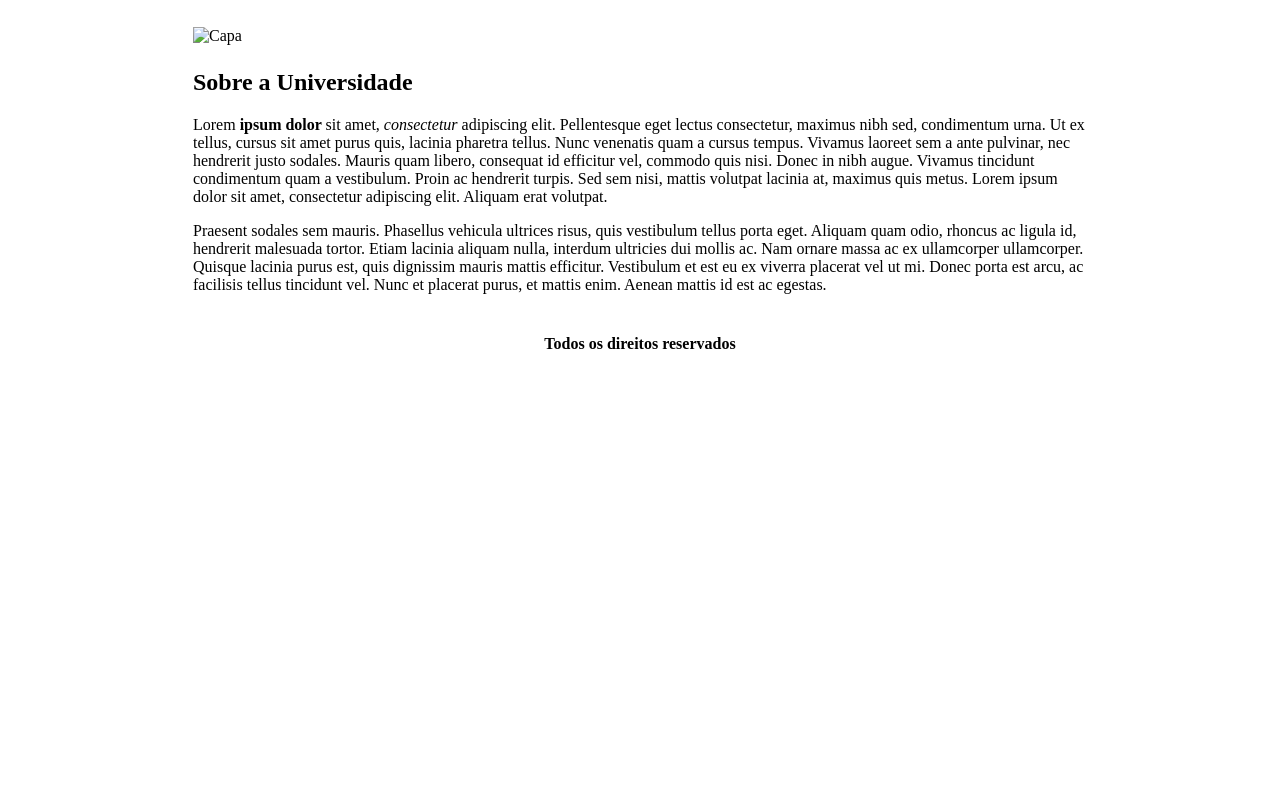
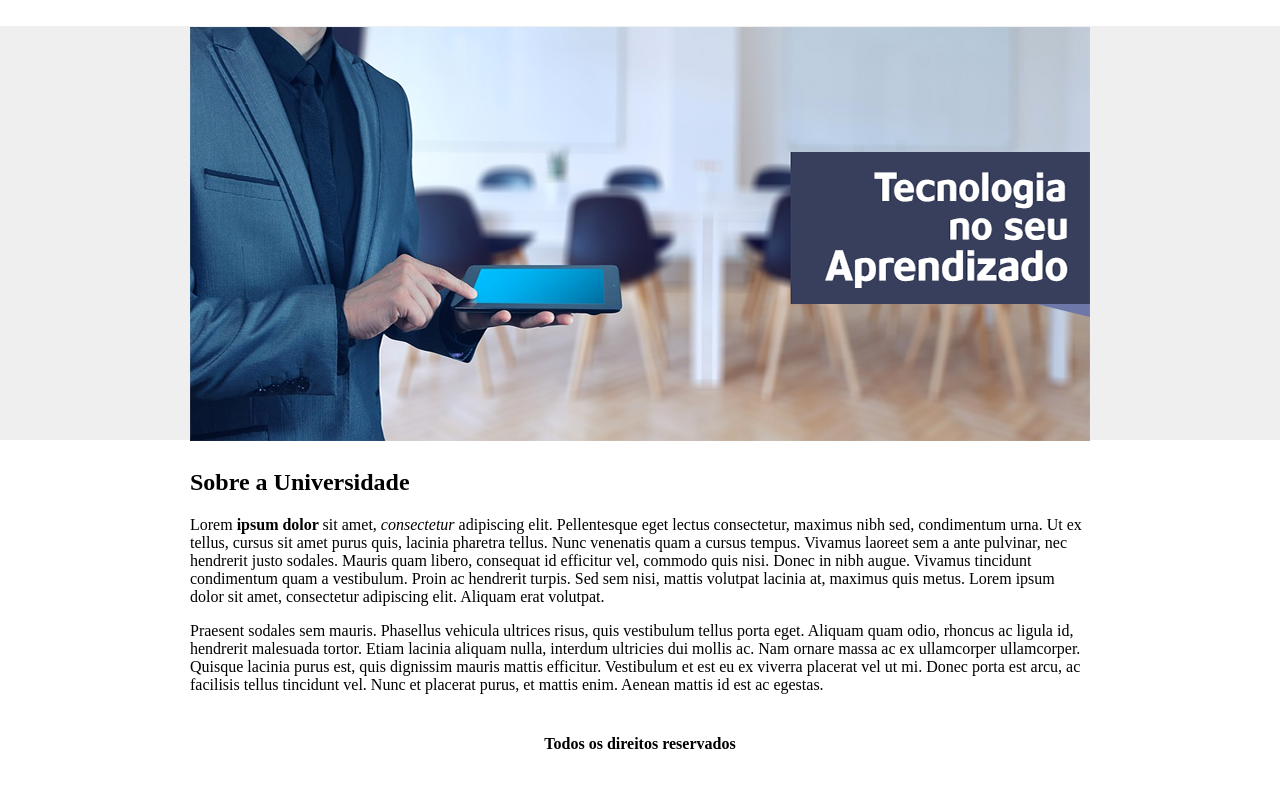
Before and after one commit to Douglasyohan/study_html, a plain HTML site: page index.html in a window 1280 px wide. Shown: the part 78-863 px from the top of the page. Before the commit the page ends 800 px from the top, so only its background shows below. Drawn offline with Linux system fonts and the light colour scheme.

Commit message:
Update index.html

```diff
--- a/index.html
+++ b/index.html
@@ -6,7 +6,7 @@
     <meta charset="utf-8">
 </head>
 
-<body background="imagens/fundo.png">
+<body background="fundo.png">
     <table border="0" width="900" align="center">
         <tr>
             <td height="90"><img src="Logo.png"> </td>
@@ -18,7 +18,7 @@
             </td>
         </tr>
         <tr>
-            <td colspan="2"><img src="imagens/capa.png" alt="Capa"></td>
+            <td colspan="2"><img src="capa.png" alt="Capa"></td>
         </tr>
         <tr>
             <td colspan="2">
```
